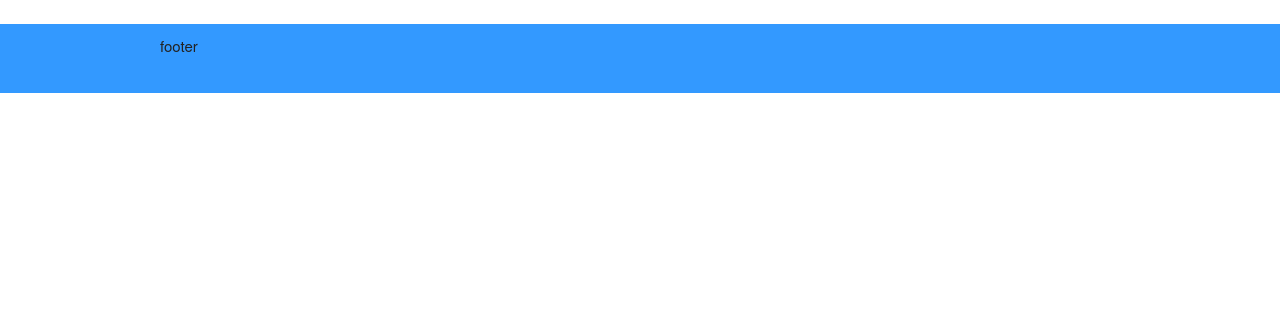
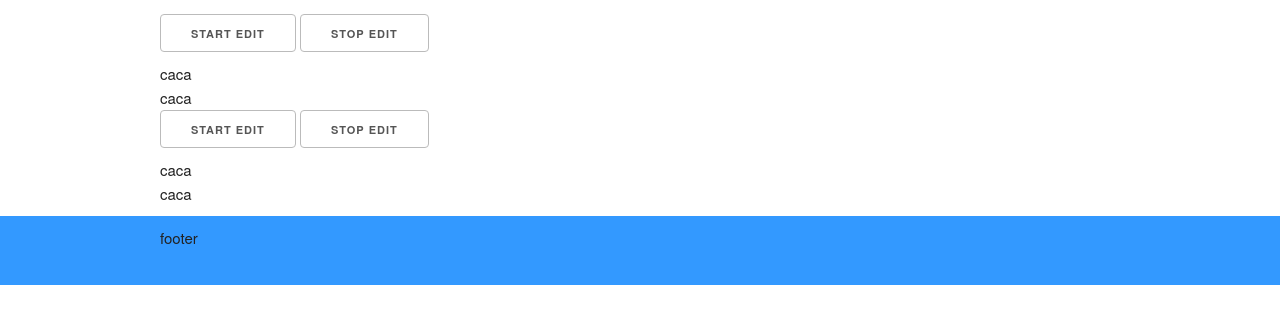
Before and after one commit to hyves42/md-edit, a plain HTML site: page www-static/index.html in a window 1280 px wide. Shown: the part 272-596 px from the top of the page. Drawn offline with Linux system fonts and the light colour scheme.

Commit message:
tmp commit

```diff
--- a/www-static/index.html
+++ b/www-static/index.html
@@ -33,6 +33,10 @@
       <h2>Hello, <span data-bind="text: fullName"> </span>!</h2>
 
     </div>
+    <div class="container">
+      <editable-widget params="text: editableText"></editable-widget>
+      <editable-widget params="text: editableText"></editable-widget>
+    </div>
   </section>
 
   <section class="section section-footer">
@@ -48,11 +52,80 @@
 <script src="/js/jquery-3.3.1.min.js"></script>
 <script src='/js/knockout-min-3.4.2.js'></script>
 <script>
+  // editable model
+  ko.bindingHandlers.editableModel = {
+      init: function(element, valueAccessor, allBindings, viewModel, bindingContext) {
+        element.addEventListener('input', function(event){
+          //console.log(event);
+          console.log(event.target.innerText);
+          valueAccessor().inhibit_update = true;
+          valueAccessor().source_text(event.target.innerText);
+          valueAccessor().inhibit_update = false;
+          console.log(valueAccessor().source_text());
+        });
+
+        element.addEventListener("paste", function(event){
+          console.log(event);
+        });
+
+        $(element).html(ko.unwrap(valueAccessor().source_text()));
+      },
+      update: function(element, valueAccessor, allBindings, viewModel, bindingContext) {
+        var value = ko.unwrap(valueAccessor().editing());
+        var source_text = ko.unwrap(valueAccessor().source_text());
+        console.log("update");
+        if (!valueAccessor().inhibit_update){
+          $(element).attr('contenteditable',value);
+          $(element).html(source_text);
+        }
+      }
+  };
+
+  // editable model
+  ko.bindingHandlers.renderModel = {
+      init: function(element, valueAccessor, allBindings, viewModel, bindingContext) {
+        $(element).html(ko.unwrap(valueAccessor().html_content()));
+      },
+      update: function(element, valueAccessor, allBindings, viewModel, bindingContext) {
+        $(element).html(ko.unwrap(valueAccessor().html_content()));
+      }
+  };
+
+  // source_text must be ko.observable()
+  function EditableModel(source_text) {
+    this.source_text = source_text;
+    this.html_content = ko.computed(function() {
+        return this.source_text();}, this);
+    this.editing = ko.observable(false);
+    this.editable = ko.observable(true);
+    this.inhibit_update = false;
+  }
+
+  ko.components.register('editable-widget', {
+    viewModel: function(params) {
+        // Data: value is either null, 'like', or 'dislike'
+        this.model = new EditableModel(params.text);
+
+        // Behaviors
+        this.start_edit = function() { this.model.editing(true); }.bind(this);
+        this.stop_edit = function() { this.model.editing(false); }.bind(this);
+    },
+    template:
+        '<div>\
+            <button data-bind="click: start_edit">start edit</button>\
+            <button data-bind="click: stop_edit">stop edit</button>\
+        </div>\
+        <div data-bind="editableModel: model"></div>\
+        <div data-bind="renderModel: model"></div>'
+  });
+
+
   // Here's my data model
   var ViewModel = function(first, last) {
     var self = this;
     self.firstName = ko.observable(first);
     self.lastName = ko.observable(last);
+    self.editableText = ko.observable("caca");
 
     self.fullName = ko.pureComputed(function() {
         // Knockout tracks dependencies automatically. It knows that fullName depends on firstName and lastName, because these get called when evaluating fullName.
```
